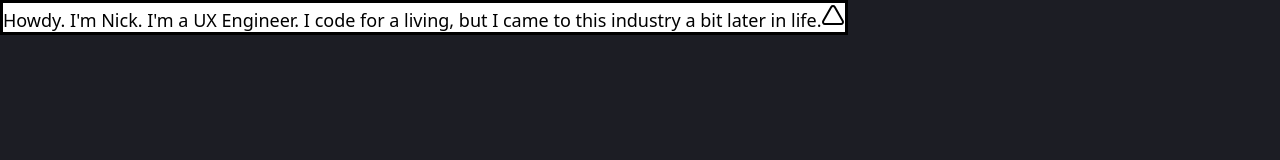
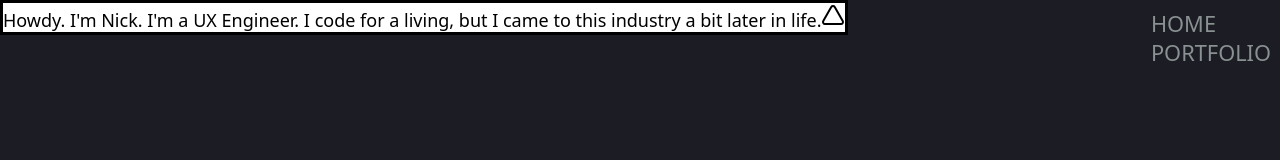
Before and after one commit to SladtheLad/nicksladden.com, an Astro site: page /experimental-landing in a window 1280 px wide. Built offline with nearby package versions, Linux system fonts and the light colour scheme; Astro itself is replaced by a stand-in of ours; a web font is replaced by a local one.

Commit message:
font styling

```diff
--- a/src/layouts/layout.astro
+++ b/src/layouts/layout.astro
@@ -14,6 +14,35 @@ const { title } = Astro.props.frontmatter || Astro.props;
   </head>
 
   <body>
+    <nav>
+      <ul>
+        <li><a href='/experimental-landing'>Home</a></li>
+        <li><a href='/'>Portfolio</a></li>
+      </ul>
+    </nav>
     <main><slot /></main>
   </body>
 </html>
+
+<style scoped>
+  nav {
+    position: fixed;
+    right: 0;
+    padding: 0.5rem;
+  }
+  nav ul {
+    list-style: none;
+    font-size: calc(0.5rem + 1dvw);
+
+    a {
+      text-decoration: none;
+      color: var(--link-color);
+      text-transform: uppercase;
+
+      &:hover {
+        text-decoration: underline;
+        color: var(--foreground-color);
+      }
+    }
+  }
+</style>
--- a/src/pages/experimental-landing.astro
+++ b/src/pages/experimental-landing.astro
@@ -63,7 +63,7 @@ let cards = [
 
 <script></script>
 
-<style>
+<style scoped>
   .rpg-dialog {
     background-color: inherit;
     color: inherit;
@@ -73,10 +73,11 @@ let cards = [
     cursor: pointer;
     outline-offset: 0.5rem;
     min-height: 250px;
-    width: 650px;
+    width: 70dvw;
     height: fit-content;
     margin: auto;
     margin-top: 30dvh;
+    font-size: calc(1rem + 1dvw);
 
     svg {
       position: absolute;
```
